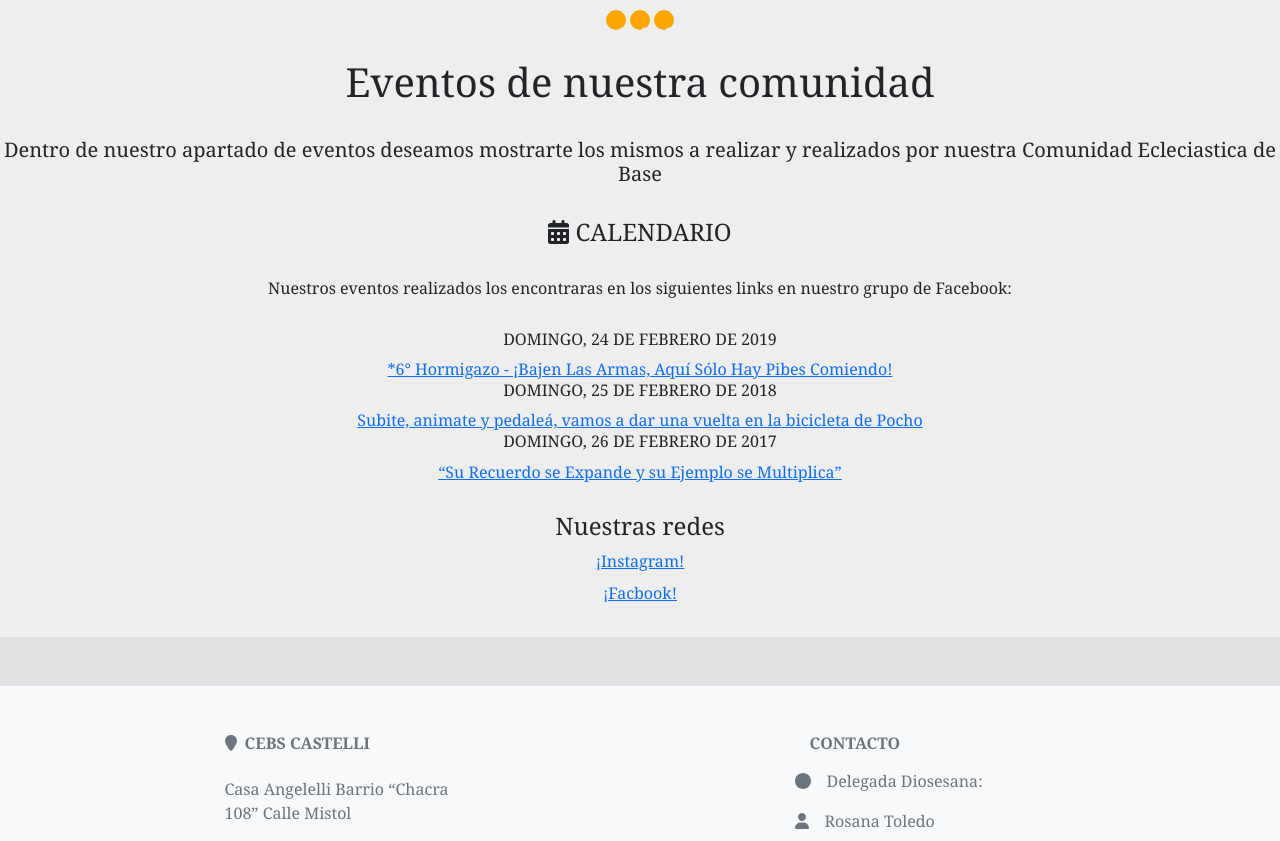
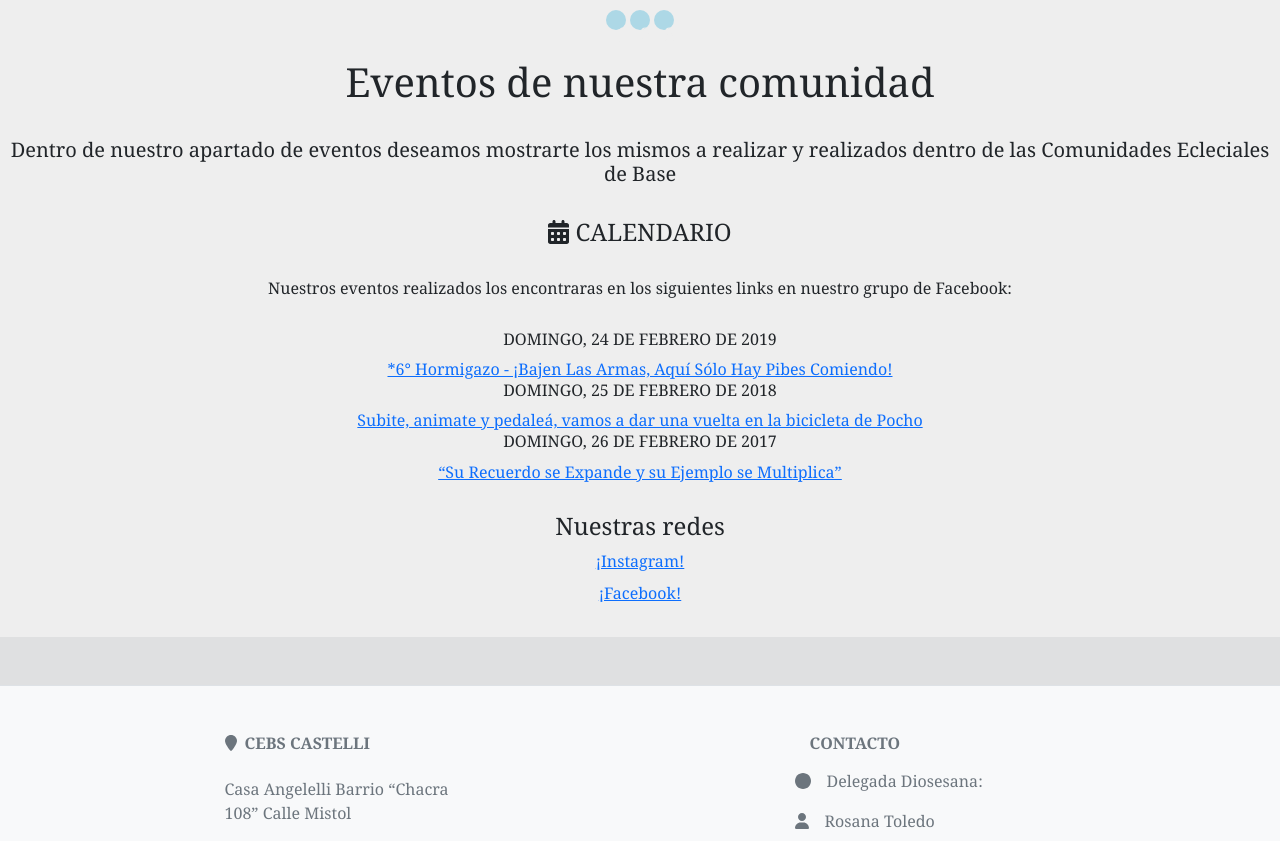
Before and after one commit to JulianMnZodd/ProyectoInformatorio, a Django app: page /eventos/ in a window 1280 px wide. Shown: the part 400-1241 px from the top of the page. Run offline with Django 3.2, Linux system fonts and the light colour scheme; parts of the project's set-up code (start-up, migrations or seed data) failed here and were passed over; some libraries are stand-ins or nearby versions; grey boxes are pictures that could not be loaded.

Commit message:
Modifico imagenes de eventos y arreglo texto

```diff
--- a/info/static/css/eventos.css
+++ b/info/static/css/eventos.css
@@ -67,7 +67,7 @@ body{
   display: inline-block;
   color: rgb(238, 238, 238);
   text-decoration: none;
-  background-color: orange;
+  background-color: lightblue;
   padding: 10px;
   width: 20px;
   height: 20px;
--- a/info/templates/eventos.html
+++ b/info/templates/eventos.html
@@ -14,11 +14,11 @@
 				</li>
 
 				<li id="slide2">
-					<img src="{% static 'img/Proximamente.png' %}">
+					<img src="{% static 'img/proximamentee.png' %}">
 				</li>
 
 				<li id="slide3">
-					<img src="{% static 'img/Granjuntadacriolla.png' %}">
+					<img src="{% static 'img/granjuntadacriollaa.png' %}">
 				</li>
 			</ul>
 
@@ -39,7 +39,7 @@
 			<div class="container2 py-10 px-10">
 				<h1>Eventos de nuestra comunidad</h1><br>
 
-		      	<h5>Dentro de nuestro apartado de eventos deseamos mostrarte los mismos a realizar y realizados por nuestra Comunidad Ecleciastica de Base</h5><br>
+		      	<h5>Dentro de nuestro apartado de eventos deseamos mostrarte los mismos a realizar y realizados dentro de las Comunidades Ecleciales de Base</h5><br>
 
 				<h4> <i class="fa-solid fa-calendar-days"></i> CALENDARIO </h6><br>
 
@@ -61,7 +61,7 @@
 
 		      	<a href="https://www.instagram.com/elangeldelabicicletacastelli/?igshid=YmMyMTA2M2Y%3D">¡Instagram!</a>
 		      	<h4> </h4>
-		      	<a href="https://www.facebook.com/groups/498186250237283/?ref=share">¡Facbook!</a>
+		      	<a href="https://www.facebook.com/groups/498186250237283/?ref=share">¡Facebook!</a>
 	      	</div>
 
 	  	</div>
```
Also changed, not shown: info/static/img/Granjuntadacriolla.png (deleted), info/static/img/Proximamente.png (deleted), info/static/img/granjuntadacriollaa.png (added), info/static/img/proximamentee.png (added), 1 other file.
